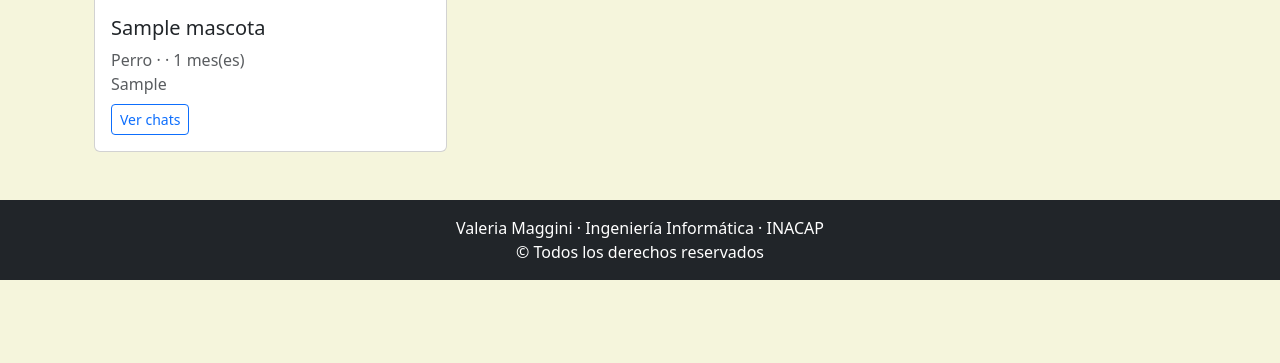
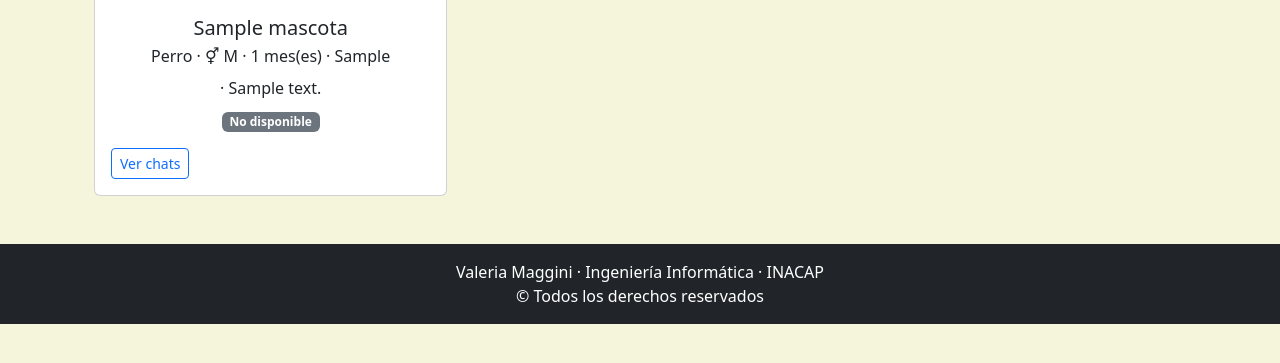
Before and after one commit to Mightydizzy/adoptapp, a Django app: page /mascotas/mis-mascotas/ in a window 1280 px wide. Shown: the part 373-736 px from the top of the page. Run offline with Django 4.2, Linux system fonts and the light colour scheme; a user stored in the database is signed in; tables that the repository leaves empty hold one stand-in row (values such as "Sample post"); some libraries are stand-ins or nearby versions.

Commit message:
correción mis mascotas

```diff
--- a/templates/pets/mis_mascotas.html
+++ b/templates/pets/mis_mascotas.html
@@ -12,11 +12,27 @@
           <div class="card h-100">
             <img src="{{ m.foto.url }}" class="card-img-top" alt="{{ m.nombre }}" style="height:220px; object-fit:cover;">
             <div class="card-body">
-              <h5 class="card-title">{{ m.nombre }}</h5>
-              <p class="card-text text-muted mb-2">
-                {{ m.especie|title }} · {{ m.tamano }} · {{ m.edad_legible }}<br>
+              <h5 class="card-title mb-1 text-center">{{ m.nombre }}</h5>
+                <p class="text-center mb-2">
+                {{ m.especie|title }} ·
+                {% if m.sexo == "hembra" %}♀{% elif m.sexo == "macho" %}♂{% else %}⚥{% endif %}
+                {{ m.sexo|title }} ·
+                {{ m.edad_legible }} ·
                 {{ m.ciudad }}
-              </p>
+                </p>
+
+                <p class="text-center mb-2">
+                {{ m.tamano|title }} · {{ m.descripcion }}
+                </p>
+
+                <div class="text-center mb-3">
+                {% if m.disponible %}
+                    <span class="badge bg-success">Disponible</span>
+                {% else %}
+                    <span class="badge bg-secondary">No disponible</span>
+                {% endif %}
+                </div>
+
 
               <a href="{% url 'chats_por_mascota' m.id %}" class="btn btn-outline-primary btn-sm">
                 Ver chats
```
Also changed, not shown: chats/views.py (line endings or trailing spaces).
